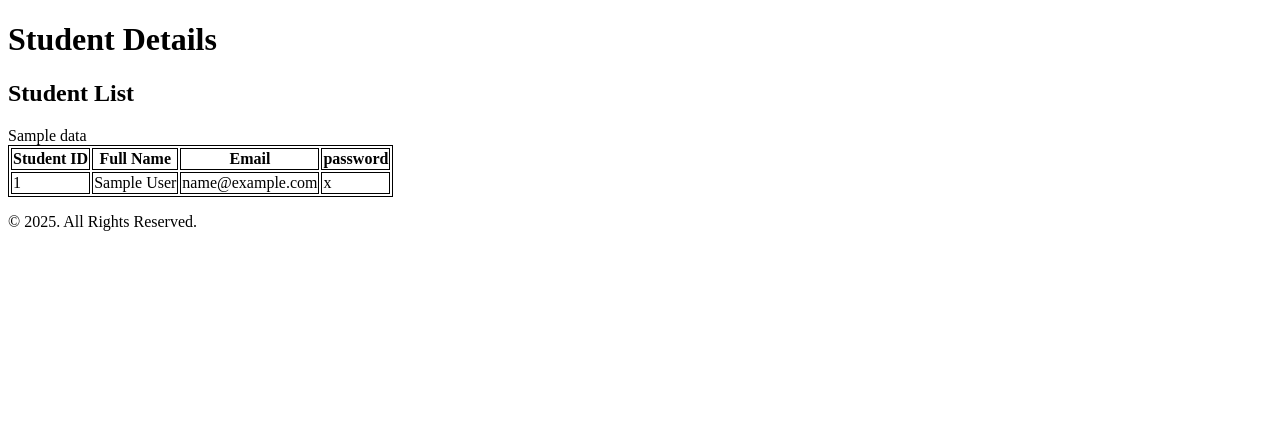
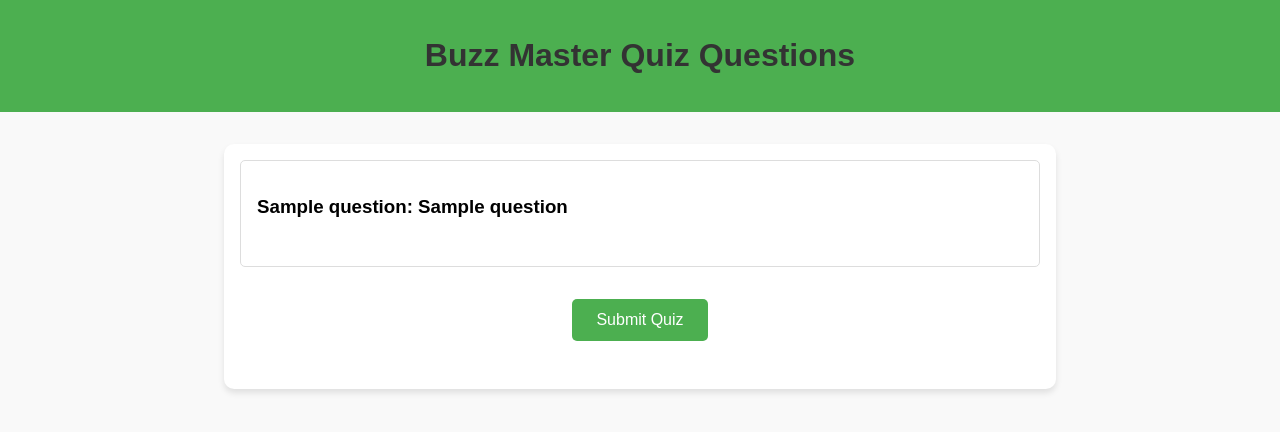
Before and after one commit to AashishBhandari001/Buzz_Master, a Django app: template quiz/templates/home.html in a window 1280 px wide. Shown: the top 432 px of the page. Run offline with Django 5.2, Linux system fonts and the light colour scheme; the template is opened without the code that fills it: most values are stand-ins (such as "Sample title", 1, 10 or a date in 2020).

Commit message:
feat: intgretead frontend

```diff
--- /dev/null
+++ b/quiz/static/css/home.css
@@ -0,0 +1,68 @@
+body {
+  font-family: Arial, sans-serif;
+  margin: 0;
+  padding: 0;
+  background-color: #f9f9f9;
+}
+
+header {
+  background-color: #4caf50;
+  color: white;
+  padding: 1em;
+  text-align: center;
+}
+
+section {
+  max-width: 800px;
+  margin: 2em auto;
+  padding: 1em;
+  background-color: white;
+  border-radius: 10px;
+  box-shadow: 0 4px 6px rgba(0, 0, 0, 0.1);
+}
+
+h1,
+h2 {
+  color: #333;
+}
+
+.question {
+  margin-bottom: 2em;
+}
+
+.question h3 {
+  margin-bottom: 0.5em;
+}
+
+.options {
+  list-style: none;
+  padding: 0;
+}
+
+.options li {
+  margin-bottom: 0.5em;
+}
+
+button {
+  display: block;
+  margin: 2em auto;
+  padding: 0.75em 1.5em;
+  background-color: #4caf50;
+  color: white;
+  border: none;
+  border-radius: 5px;
+  cursor: pointer;
+  font-size: 1em;
+}
+
+button:hover {
+  background-color: #45a049;
+}
+
+.scrollable {
+  max-height: 400px;
+  overflow-y: auto;
+  padding: 1em;
+  border: 1px solid #ddd;
+  border-radius: 5px;
+}
--- a/quiz/templates/home.html
+++ b/quiz/templates/home.html
@@ -5,58 +5,51 @@
     <meta charset="UTF-8">
     <meta http-equiv="X-UA-Compatible" content="IE=edge">
     <meta name="viewport" content="width=device-width, initial-scale=1.0">
-    <title>Student Details</title>
+    <title>Quiz Application</title>
     {% load static %}
-    <style>
-        table,
-        th,
-        td {
-            border: 1px solid;
-        }
-    </style>
+    <link rel="stylesheet" href="{% static 'css/home.css' %}">
 </head>
 
 <body>
     <header>
-        <h1>Student Details</h1>
+        <h1>Buzz Master Quiz Questions</h1>
     </header>
 
     <section>
-        <h2>Student List</h2>
-        {{data}}
-
-
-        <!-- Check if students exist -->
-        {% if data %}
-        <table>
-            <thead>
-                <tr>
-                    <th>Student ID</th>
-                    <th>Full Name</th>
-                    <th>Email</th>
-                    <th>password</th>
-                </tr>
-            </thead>
-            <tbody>
-                <!-- Loop through the students list and display each student's details -->
-                {% for student in data %}
-                <tr>
-                    <td>{{ student.student_id }}</td>
-                    <td>{{ student.full_name }}</td>
-                    <td>{{ student.email }}</td>
-                    <td>{{ student.password }}</td>
-                </tr>
+        <form id="quiz-form" action="/student_response/{{ student_id }}/" method="POST">
+            {% csrf_token %}
+            <div class="scrollable">
+                {% for question in data.questions %}
+                <div class="question">
+                    <h3>{{ question.title }}: {{ question.question }}</h3>
+                    <ul class="options">
+                        {% for option in data.options %}
+                        {% if option.question == question.question_id %}
+                        <li>
+                            <label>
+                                <!-- Use checkboxes to allow multiple answers -->
+                                <input type="checkbox" name="question_{{ question.question_id }}"
+                                    value="{{ option.id }}">
+                                {{ option.option }}
+                            </label>
+                        </li>
+                        {% endif %}
+                        {% endfor %}
+                    </ul>
+                </div>
                 {% endfor %}
-            </tbody>
-        </table>
-        {% else %}
-        <p>No student data available.</p>
-        {% endif %}
+            </div>
+            <button type="submit">Submit Quiz</button>
+        </form>
     </section>
 
-    <footer>
-        <p>&copy; 2025. All Rights Reserved.</p>
-    </footer>
+    <script>
+
+        const studentId = '{{ student_id }}';
+
+        document.getElementById('quiz-form').action = `/student_response/${studentId}/`;
+    </script>
+
 </body>
 
 </html>
```
Also changed, not shown: quiz/templates/quiz.html (+21 -24 lines), quiz/views.py (+9 -3 lines), db.sqlite3.
